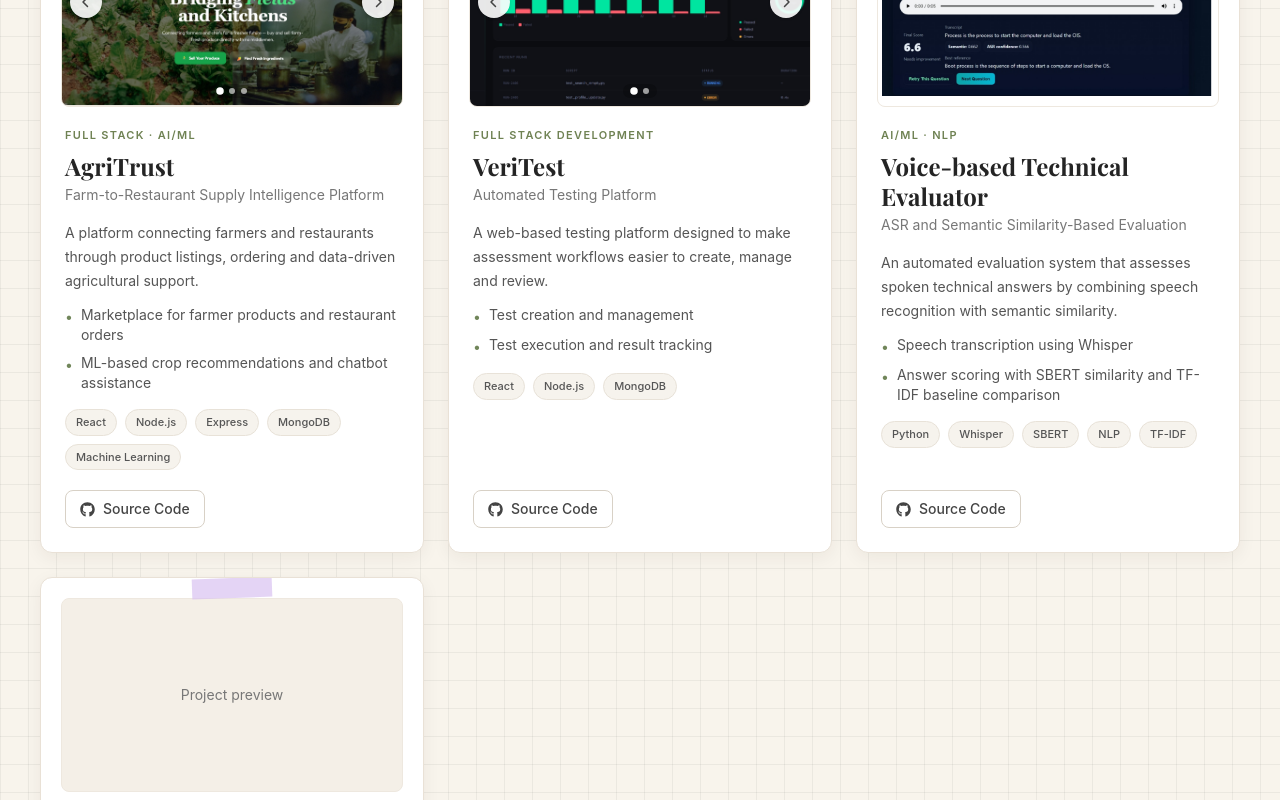
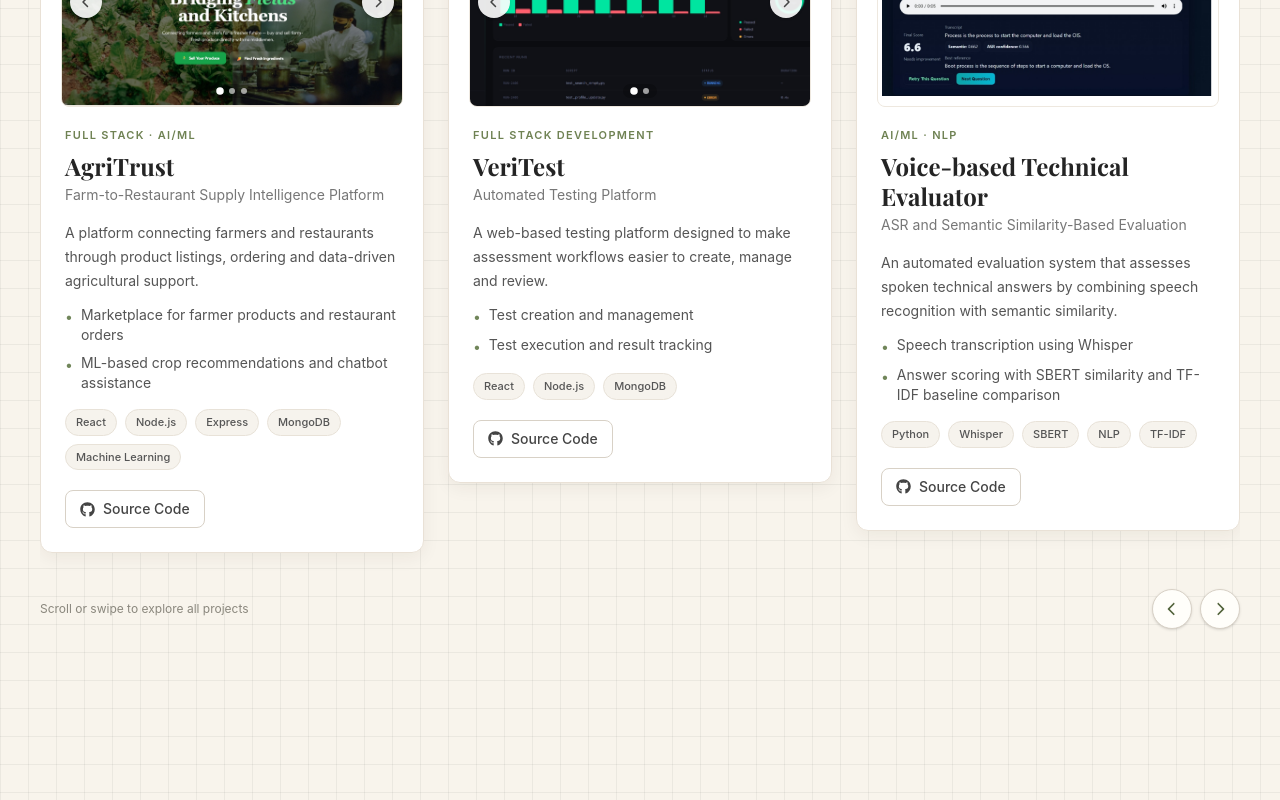
Before and after one commit to aish-0925/portfolio, a React (Vite) app: page / in a window 1280 px wide. Shown: the part 3100-3900 px from the top of the page. Built offline with nearby package versions, Linux system fonts and the light colour scheme.

Commit message:
Add horizontal scrolling projects carousel

```diff
--- a/src/components/Projects.jsx
+++ b/src/components/Projects.jsx
@@ -1,4 +1,4 @@
-import { useState } from "react";
+import { useRef, useState } from "react";
 import { motion } from "framer-motion";
 import {
   FaGithub,
@@ -28,9 +28,9 @@ function ProjectCard({ project, index }) {
       initial={{ opacity: 0, y: 24 }}
       whileInView={{ opacity: 1, y: 0 }}
       viewport={{ once: true, amount: 0.15 }}
-      transition={{ duration: 0.45, delay: index * 0.08 }}
+      transition={{ duration: 0.45, delay: index * 0.06 }}
       whileHover={{ y: -5 }}
-      className="relative flex h-full flex-col overflow-hidden rounded-xl border border-[#e9e1d6] bg-white p-4 shadow-[0_5px_18px_rgba(45,38,25,0.06)] transition-shadow hover:shadow-[0_10px_26px_rgba(45,38,25,0.10)] sm:p-5"
+      className="relative flex h-full min-h-[600px] min-w-[min(88vw,420px)] snap-start flex-col overflow-hidden rounded-xl border border-[#e9e1d6] bg-white p-4 shadow-[0_5px_18px_rgba(45,38,25,0.06)] transition-shadow hover:shadow-[0_10px_26px_rgba(45,38,25,0.10)] sm:min-w-[420px] md:min-w-[calc((100%-1.5rem)/2)] xl:min-w-[calc((100%-3rem)/3)] sm:p-5"
     >
       {/* Subtle scrapbook tape detail */}
       <div className="absolute left-1/2 top-0 z-10 h-5 w-20 -translate-x-1/2 -rotate-2 bg-[#d9c2f1]/70" />
@@ -45,8 +45,11 @@ function ProjectCard({ project, index }) {
             className="h-48 w-full object-cover object-top sm:h-52"
           />
         ) : (
-          <div className="flex h-48 items-center justify-center text-sm text-[#777]">
-            Project preview
+          <div className="flex h-48 flex-col items-center justify-center gap-2 text-sm text-[#777] sm:h-52">
+            <span className="playfair text-2xl font-semibold text-[#71865a]">
+              {project.title}
+            </span>
+            <span>Project preview coming soon</span>
           </div>
         )}
 
@@ -87,11 +90,9 @@ function ProjectCard({ project, index }) {
       </div>
 
       <div className="flex flex-1 flex-col px-1 pb-1 pt-5">
-        <div className="mb-2 flex flex-wrap items-center justify-between gap-2">
-          <span className="text-[11px] font-semibold uppercase tracking-[0.12em] text-[#6f8253]">
-            {project.category || "Featured Project"}
-          </span>
-        </div>
+        <span className="mb-2 text-[11px] font-semibold uppercase tracking-[0.12em] text-[#6f8253]">
+          {project.category || "Featured Project"}
+        </span>
 
         <h3 className="playfair text-2xl font-bold leading-tight text-[#242424]">
           {project.title}
@@ -155,6 +156,18 @@ function ProjectCard({ project, index }) {
 }
 
 export default function Projects() {
+  const trackRef = useRef(null);
+
+  const scrollProjects = (direction) => {
+    if (!trackRef.current) return;
+    const firstCard = trackRef.current.querySelector("article");
+    const cardWidth = firstCard?.getBoundingClientRect().width || 360;
+    trackRef.current.scrollBy({
+      left: direction * (cardWidth + 24),
+      behavior: "smooth",
+    });
+  };
+
   return (
     <section
       id="projects"
@@ -173,10 +186,40 @@ export default function Projects() {
         </p>
       </div>
 
-      <div className="grid grid-cols-1 items-stretch gap-6 md:grid-cols-2 xl:grid-cols-3">
-        {projects.map((project, index) => (
-          <ProjectCard key={project.title} project={project} index={index} />
-        ))}
+      <div className="relative">
+        <div
+          ref={trackRef}
+          className="flex snap-x snap-mandatory gap-6 overflow-x-auto scroll-smooth pb-5 [scrollbar-width:none] [&::-webkit-scrollbar]:hidden"
+          aria-label="Scrollable project cards"
+        >
+          {projects.map((project, index) => (
+            <ProjectCard key={project.title} project={project} index={index} />
+          ))}
+        </div>
+
+        <div className="mt-4 flex items-center justify-between">
+          <p className="text-xs text-[#8a877d]">
+            Scroll or swipe to explore all projects
+          </p>
+          <div className="flex gap-2">
+            <button
+              type="button"
+              onClick={() => scrollProjects(-1)}
+              aria-label="Scroll to previous project"
+              className="flex h-10 w-10 items-center justify-center rounded-full border border-[#d8d1c6] bg-[#fffefa] text-[#52633b] shadow-sm transition hover:border-[#6f8253] hover:bg-[#f1eee7]"
+            >
+              <FaChevronLeft size={14} />
+            </button>
+            <button
+              type="button"
+              onClick={() => scrollProjects(1)}
+              aria-label="Scroll to next project"
+              className="flex h-10 w-10 items-center justify-center rounded-full border border-[#d8d1c6] bg-[#fffefa] text-[#52633b] shadow-sm transition hover:border-[#6f8253] hover:bg-[#f1eee7]"
+            >
+              <FaChevronRight size={14} />
+            </button>
+          </div>
+        </div>
       </div>
     </section>
   );
```
